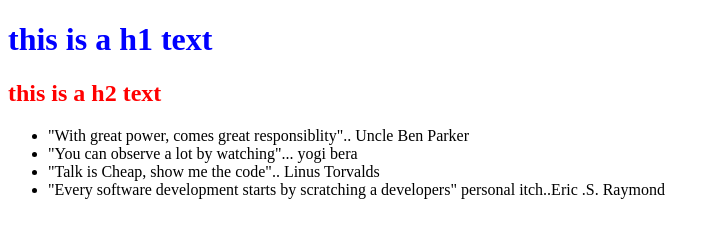
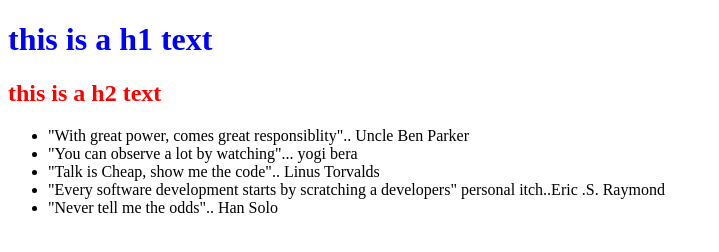
Before and after one commit to mrnareshb/0main_openSAP_repo, a plain HTML site: page index.html in a window 1280 px wide. Shown: the whole page, without its empty margins (0-719 px from the left). Drawn offline with Linux system fonts and the light colour scheme.

Commit message:
Added Han solo quote

```diff
--- a/index.html
+++ b/index.html
@@ -13,6 +13,7 @@
 			<li>"You can observe a lot by watching"... yogi bera</li>
 			<li>"Talk is Cheap, show me the code".. Linus Torvalds</li>
 			<li>"Every software development starts by scratching a developers" personal itch..Eric .S. Raymond </li>
+			<li>"Never tell me the odds".. Han Solo</li>
 		</ul>
 	</body>
 </html>
```
